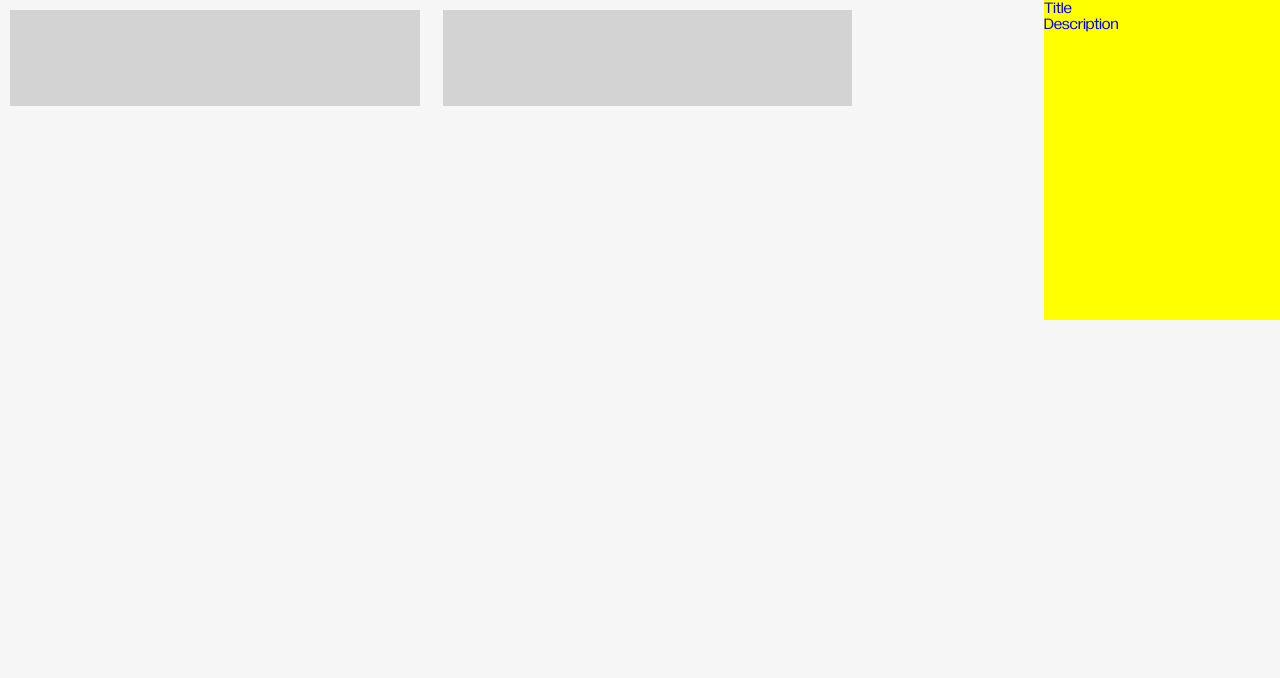
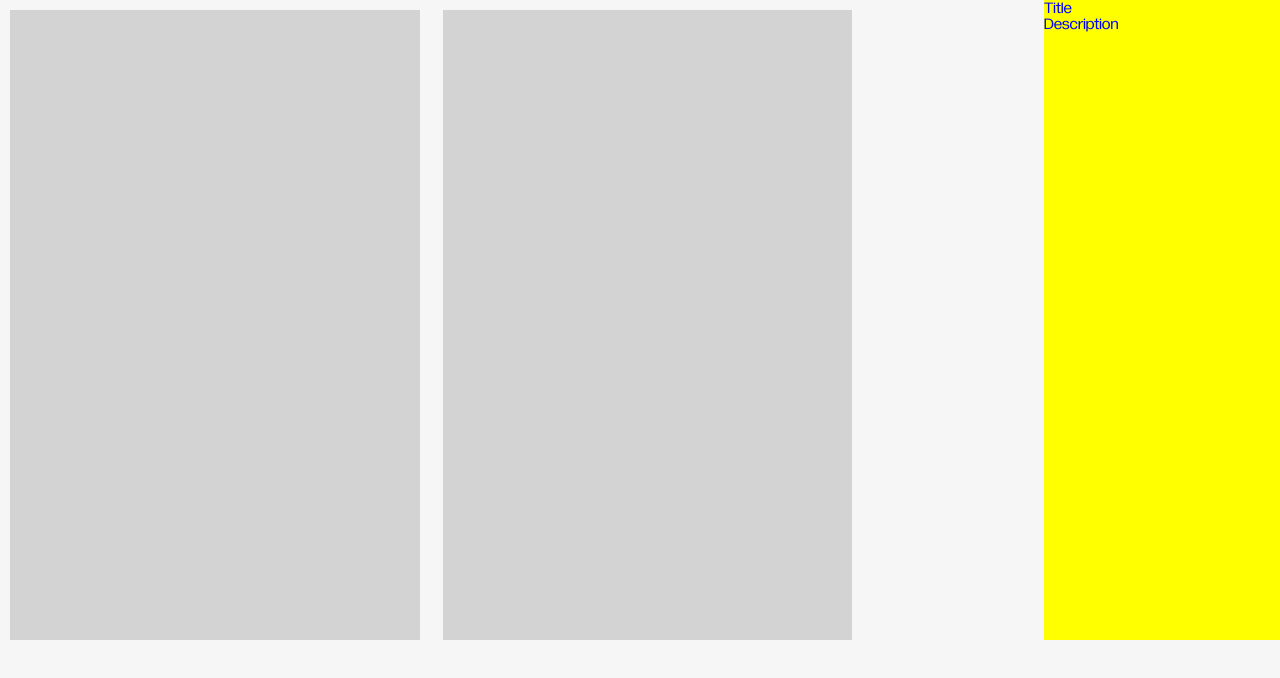
Before and after one commit to szymonhernik/personal_website, a website: page public/index.html in a window 1280 px wide. Drawn offline with nearby package versions, Linux system fonts and the light colour scheme; files that its build step writes are made by us from their sources.

Commit message:
ups folder name changed

```diff
--- a/app.js
+++ b/app.js
@@ -8,7 +8,7 @@ var sass = require('node-sass');
 var sassMiddleware = require('node-sass-middleware');
 
 app.use(sassMiddleware({
-  src: path.join(__dirname, 'scss'),
+  src: path.join(__dirname, 'sass'),
   dest: path.join(__dirname, 'public'),
   debug: true,
   indentedSyntax: true
--- a/sass/stylesheet.sass
+++ b/sass/stylesheet.sass
@@ -46,14 +46,14 @@ body
     flex-shrink: 0
     flex-grow: 1
     width: 80vw
-    height: 40vh
+    height: 80vh
     margin-right: 20px
 
     .el
       display: inline-block
       margin: 10px
       width: 40%
-      height: 30%
+      height: 100vh
       background-color: lightgrey
 
   .text-project
```
Also changed, not shown: public/stylesheet.css.
